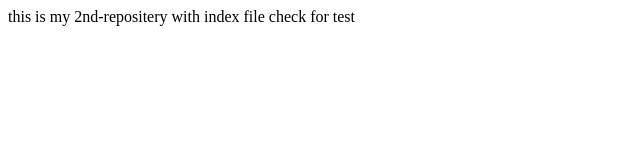
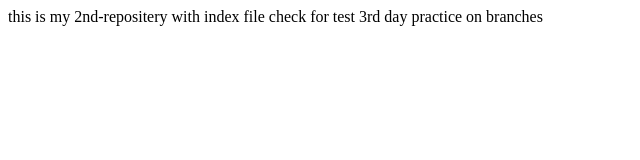
Before and after one commit to bilal-git911/2nd-repository, a plain HTML site: page index.html in a window 1280 px wide. Shown: the whole page, without its empty margins (0-640 px from the left). Drawn offline with Linux system fonts and the light colour scheme.

Commit message:
modified in new2 branch

```diff
--- a/index.html
+++ b/index.html
@@ -2,3 +2,4 @@
 <html lang="en">
 this is my 2nd-repositery with index file
 check for test
+3rd day practice on branches
```
Also changed, not shown: hello.txt.
